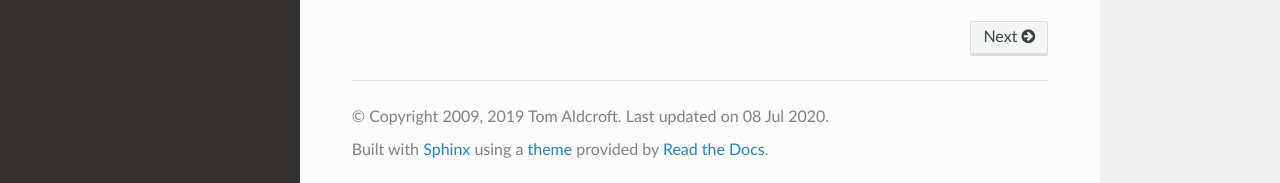
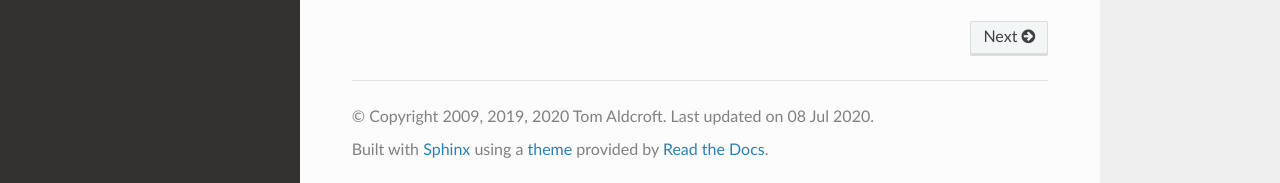
Before and after one commit to sherpa-deproject/deproject, a Sphinx documentation site: the page built from docs/index.rst, in a window 1280 px wide and 900 px high, scrolled down 747 px. Shown: the part 714-897 px from the top of the window. Built offline with Sphinx 7.4.7 and the Read the Docs theme 2.0.0, drawn with Linux system fonts in a browser that asks for light colours; some of the changed lines change nothing that is shown.

Commit message:
RTD: remove Py2.7, update versions

```diff
--- a/docs/conf.py
+++ b/docs/conf.py
@@ -59,7 +59,7 @@
 
 # General information about the project.
 project = u'deproject'
-copyright = u'2009, 2019 Tom Aldcroft'
+copyright = u'2009, 2019, 2020 Tom Aldcroft'
 
 # The version info for the project you're documenting, acts as replacement for
 # |version| and |release|, also used in various other places throughout the
@@ -68,7 +68,7 @@
 # The short X.Y version.
 version = '0.2'
 # The full version, including alpha/beta/rc tags.
-release = '0.2.0'
+release = '0.2.1'
 
 # The language for content autogenerated by Sphinx. Refer to documentation
 # for a list of supported languages.
@@ -206,8 +206,8 @@
 # Grouping the document tree into LaTeX files. List of tuples
 # (source start file, target name, title, author, document class [howto/manual]).
 latex_documents = [
-  ('index', 'deproject.tex', ur'deproject Documentation',
-   ur'Tom Aldcroft', 'manual'),
+  ('index', 'deproject.tex', 'deproject Documentation',
+   'Tom Aldcroft', 'manual'),
 ]
 
 # The name of an image file (relative to this directory) to place at the top of
```
